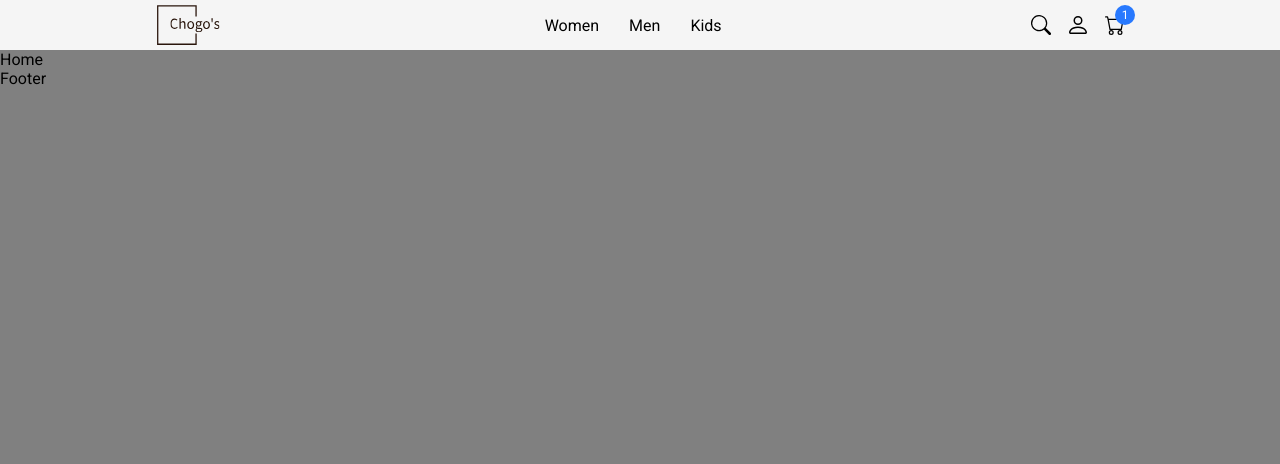
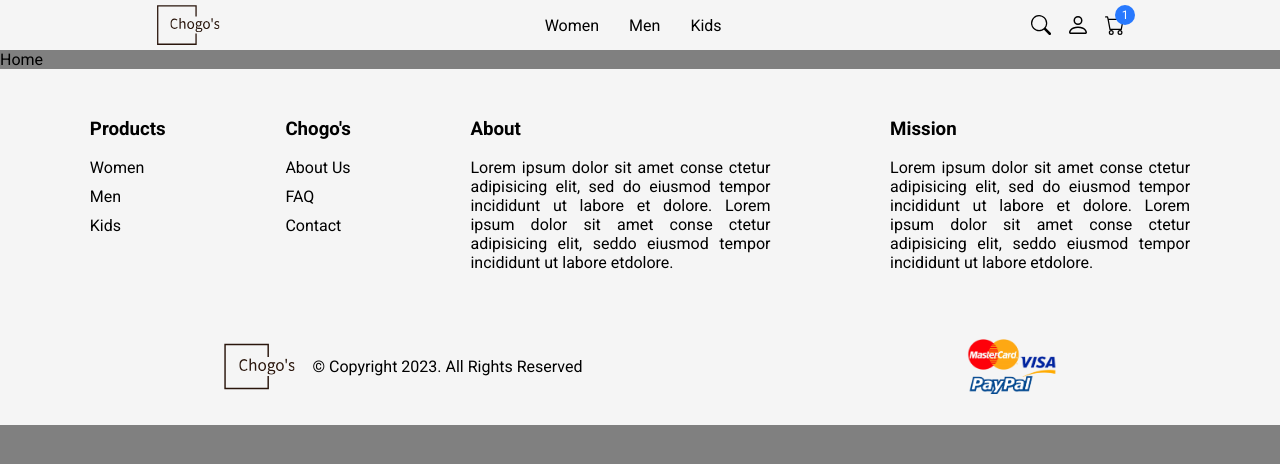
Before and after one commit to juancamilo32/react-ecommerce-app, a React (Vite) app: page / in a window 1280 px wide. Shown: the top 464 px of the page. Built offline with nearby package versions, Linux system fonts and the light colour scheme.

Commit message:
Footer implemented

```diff
--- a/src/assets/index.js
+++ b/src/assets/index.js
@@ -1,5 +1,7 @@
 import logo from "./logo.svg";
+import payment from "./payment.png"
 
 export {
-    logo
+    logo,
+    payment
 };
--- /dev/null
+++ b/src/components/Footer/Footer.css
@@ -0,0 +1,75 @@
+.app-footer {
+    display: flex;
+    flex-direction: column;
+    justify-content: center;
+    align-items: center;
+    background-color: whitesmoke;
+    padding: 30px;
+}
+
+.app-footer-top {
+    width: 100%;
+    display: flex;
+    flex-direction: row;
+    justify-content: space-around;
+    align-items: start;
+    padding-bottom: 50px;
+}
+
+.app-footer-top-list {
+    display: flex;
+    flex-direction: column;
+    justify-content: center;
+    align-items: start;
+}
+
+.footer-link {
+    padding-bottom: 10px;
+}
+
+.footer-p {
+    max-width: 300px;
+    text-align: justify;
+}
+
+.app-footer-bottom {
+    width: 100%;
+    display: flex;
+    flex-direction: row;
+    justify-content: space-around;
+    align-items: center;
+}
+
+.app-footer-bottom img {
+    width: 90px;
+}
+
+.app-footer-bottom-text {
+    display: flex;
+    flex-direction: row;
+    justify-content: start;
+    align-items: center;
+}
+
+@media screen and (max-width:900px) {
+
+    .app-footer-top {
+        flex-direction: column;
+        align-items: center;
+        justify-content: center;
+    }
+
+    .app-footer-top-list {
+        align-items: center;
+        justify-content: center;
+    }
+}
+
+@media screen and (max-width:600px) {
+
+    .app-footer-bottom{
+        flex-direction: column;
+        align-items: center;
+        gap: 20px;
+    }
+}
--- a/src/components/Footer/Footer.jsx
+++ b/src/components/Footer/Footer.jsx
@@ -1,8 +1,51 @@
 import React from 'react'
+
+import { Link } from "react-router-dom";
+
+import './Footer.css'
+import { payment, logo } from '../../assets';
 
 const Footer = () => {
     return (
-        <div>Footer</div>
+        <div className='app-footer'>
+            <div className='app-footer-top'>
+                <div className='app-footer-top-list'>
+                    <h3>Products</h3>
+                    <Link className="link footer-link" to="/products/1">Women</Link>
+                    <Link className="link footer-link" to="/products/2">Men</Link>
+                    <Link className="link footer-link" to="/products/3">Kids</Link>
+                </div>
+                <div className='app-footer-top-list'>
+                    <h3>Chogo's</h3>
+                    <Link className="link footer-link" to="/">About Us</Link>
+                    <Link className="link footer-link" to="/">FAQ</Link>
+                    <Link className="link footer-link" to="/">Contact</Link>
+                </div>
+                <div className='app-footer-top-about'>
+                    <h3>About</h3>
+                    <p className='footer-p'>Lorem ipsum dolor sit amet conse ctetur adipisicing elit, sed do
+                        eiusmod tempor incididunt ut labore et dolore. Lorem ipsum dolor sit
+                        amet conse ctetur adipisicing elit, seddo eiusmod tempor incididunt
+                        ut labore etdolore.
+                    </p>
+                </div>
+                <div className='app-footer-top-mission'>
+                    <h3>Mission</h3>
+                    <p className='footer-p'>Lorem ipsum dolor sit amet conse ctetur adipisicing elit, sed do
+                        eiusmod tempor incididunt ut labore et dolore. Lorem ipsum dolor sit
+                        amet conse ctetur adipisicing elit, seddo eiusmod tempor incididunt
+                        ut labore etdolore.
+                    </p>
+                </div>
+            </div>
+            <div className='app-footer-bottom'>
+                <div className='app-footer-bottom-text'>
+                    <img src={logo} />
+                    <p>© Copyright 2023. All Rights Reserved</p>
+                </div>
+                <img src={payment} className='footer-payment' />
+            </div>
+        </div>
     )
 }
 
```
Also changed, not shown: src/assets/payment.png (added).
